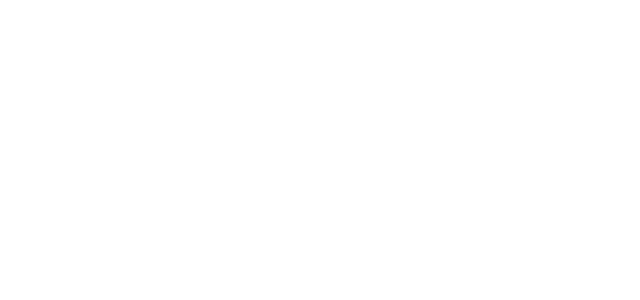
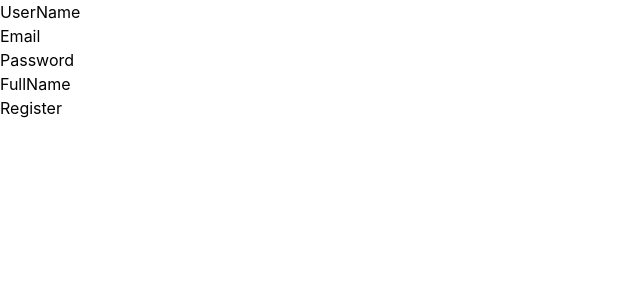
Before and after one commit to midlajco/authentication-system, a React (Vite) app: page /register in a window 1280 px wide. Before the commit this address had no page. Shown: the top 300 px of the page, without its empty margins (0-640 px from the left). Built offline with nearby package versions, Linux system fonts and the light colour scheme.

Commit message:
feat: complete basic authentication flow

```diff
--- a/db.json
+++ b/db.json
@@ -1,13 +1,27 @@
 {
-    "users":[
-        {
-            "id":1,
-            "email":"m@e.com",
-            "password":"password@123",
-            "fullname":"midlajco",
-            "avatar": "https://images.unsplash.com/photo-1472099645785-5658abf4ff4e?w=150&h=150&fit=crop",
-            "createdAt":"2026-02-17T10:00:00Z"
-
-        }
-    ]
+  "users": [
+    {
+      "id": "1",
+      "email": "m@e.com",
+      "password": "password@123",
+      "fullName": "midlajco",
+      "avatar": "https://images.unsplash.com/photo-1472099645785-5658abf4ff4e?w=150&h=150&fit=crop",
+      "createdAt": "2026-02-17T10:00:00Z"
+    },
+    {
+      "username": "test",
+      "email": "t@g.c",
+      "password": "123",
+      "fullName": "dd",
+      "id": "tuZ_So6l8Qk"
+    },
+    {
+      "username": "2test",
+      "email": "2@a.com",
+      "password": "2",
+      "fullName": "x",
+      "id": "Yi_r5FoC504"
+    }
+  ],
+  "$schema": "./node_modules/json-server/schema.json"
 }
--- a/src/App.jsx
+++ b/src/App.jsx
@@ -1,25 +1,33 @@
-import {BrowserRouter,Routes,Route} from "react-router-dom"
+import {BrowserRouter,Routes,Route,Navigate} from "react-router-dom"
 import {AuthProvider} from "./contexts/AuthContext"
 import LoginPage from "./pages/LoginPage"
 import Dashboard from "./pages/Dashboard"
 import ProtectedRoute from "./components/ProtectedRoute"
+import RegisterPage from "./pages/RegisterPage"
+
 
 function App() {
 
+
   return (
-   <AuthProvider>
+
      <BrowserRouter>
-        <Routes>
+      <AuthProvider>
+          <Routes>
+            <Route  path="/" element={<Navigate to="/login" />}/>
             <Route  path="/login"  element={<LoginPage/>}/>
             <Route  path="/dashboard"
                  element={  <ProtectedRoute>
                                     <Dashboard/>
                             </ProtectedRoute>}/>
+            <Route path="/register"  element={<RegisterPage/>} />
 
 
         </Routes>
+      </AuthProvider>
+
     </BrowserRouter>
-   </AuthProvider>
+
 
   )
 }
--- a/src/contexts/AuthContext.jsx
+++ b/src/contexts/AuthContext.jsx
@@ -1,38 +1,52 @@
-import {  createContext } from "react"
-import { useState,useEffect } from "react"
-import { getUserByEmail,getUserById } from "../services/authApi";
+import { useState,useEffect,createContext } from "react"
+import { useNavigate } from "react-router-dom";
+import { getUserByEmail,
+        getUserById,
+        createUser } from "../services/authApi";
 
 
-const AuthContext =createContext();
+ const AuthContext =createContext();
+
+
 
 
 function AuthProvider({children}){
+
+    const navigate =useNavigate();
+    const[user,setUser] =useState(null);
+    const [isLoading,setIsLoading]=useState(true)
+
+
+//register
+
+    const register =async(userData)=>{
+      const result = await createUser(userData)
+      return result
+    };
+
 
 //login
     const login= async (email,password)=>{
        const users =await getUserByEmail(email);
        if(users.length === 0){
-        console.log("User not found")
-        return
+        return false;
        }
        if(password !==users[0].password){
-        console.log("incorrect password")
-        return
+        return false;
        }
        const user =users[0];
-       console.log("User found",user)
        setUser(user)
        localStorage.setItem("userId",user.id)
+       return true;
 
-    }
+
+    };
 //logout
     const logout = ()=>{
         setUser(null);
-        localStorage.removeItem("userId")
-
-
-    }
-//fetch-loginned user
+        localStorage.removeItem("userId");
+  };
+//fetch-loginned user after referesh
 
     const fetchCurrentUser =async ()=>{
         const userId =localStorage.getItem("userId");
@@ -42,25 +56,27 @@ function AuthProvider({children}){
              return ; }
 
         const user =await getUserById(userId);
-        setUser(user)
-        setIsLoading(false)
+        setUser(user);
+        setIsLoading(false);
 
     }
+
+      // Check authentication when app starts
 
     useEffect( ()=> {
         fetchCurrentUser();
     } ,[])
 
 
-    const[user,setUser] =useState(null);
 
-// check- is authenticated
+
+// check- if user is logged in
 
     const isAuthenticated =() =>{
         return user  !==  null;
     }
 
-     const [isLoading,setIsLoading]=useState(true)
+
 
 
 
@@ -70,7 +86,8 @@ function AuthProvider({children}){
                                         fetchCurrentUser,
                                         logout,
                                         isAuthenticated,
-                                        isLoading}} >
+                                        isLoading,
+                                        register}} >
             {children}
         </AuthContext.Provider>
     )
--- a/src/pages/Dashboard.jsx
+++ b/src/pages/Dashboard.jsx
@@ -1,9 +1,22 @@
+import { useContext } from "react"
+import { AuthContext } from "../contexts/AuthContext"
+import { useNavigate } from "react-router-dom"
 
 
 function Dashboard() {
+
+const { logout } =useContext(AuthContext)
+const navigate =useNavigate();
+
+const handleLogout =()=>{
+  logout();
+  navigate("/login")
+}
+
   return (
     <div>
         <h1>dash</h1>
+        <button onClick={handleLogout} >Logout</button>
     </div>
   )
 }
--- a/src/pages/LoginPage.jsx
+++ b/src/pages/LoginPage.jsx
@@ -1,6 +1,7 @@
 import { useState } from "react";
 import { useContext } from "react";
 import {AuthContext} from "../contexts/AuthContext";
+import { useNavigate } from "react-router-dom";
 
 
 function LoginPage() {
@@ -9,15 +10,20 @@ const [email,setEmail]=useState("");
 const [password,setPassword]=useState("");
 
 
-const {login}=useContext(AuthContext)
+const {login}=useContext(AuthContext);
+const navigate =useNavigate();
 
 
 
 
-const handleSubmit = (e) => {
+const handleSubmit =async  (e) => {
   e.preventDefault();
+  const success =await login(email,password);
+  if ( success === true ){
+     navigate("/dashboard")
 
-  login(email,password)
+  }
+
 };
 
   return (
--- /dev/null
+++ b/src/pages/RegisterPage.jsx
@@ -0,0 +1,62 @@
+import { useState } from "react"
+import { useContext } from "react";
+import { AuthContext } from "../contexts/AuthContext";
+import { useNavigate } from "react-router-dom";
+
+function RegisterPage() {
+
+    const {register} =useContext(AuthContext)
+    const navigate =useNavigate()
+
+    const[username,setUsername]=useState("")
+    const[email,setEmail]=useState("");
+    const[password,setPassword]=useState("");
+    const[fullName,setFullName]=useState("");
+
+    const handleSubmit =async (e)=>{
+        e.preventDefault();
+        await register({username,
+                    email,
+                    password,
+                    fullName
+        })
+        navigate("/login")
+
+    }
+
+
+
+  return (
+    <div>
+        <form onSubmit={handleSubmit} >
+            <div>
+                <label htmlFor="username">UserName</label>
+                <input id="username" type="text"
+                        onChange={(e=>setUsername(e.target.value))}
+                        value={username} />
+            </div>
+            <div>
+                <label htmlFor="email">Email</label>
+                <input id="email" type="email"
+                       onChange={(e=>setEmail(e.target.value))}
+                        value={email} />
+            </div>
+            <div>
+                <label htmlFor="password">Password</label>
+                <input id="password" type="password"
+                         onChange={(e=>setPassword(e.target.value))}
+                        value={password} />
+            </div>
+            <div>
+                <label htmlFor="fullName">FullName</label>
+                <input id="fullName" type="text"
+                         onChange={(e=>setFullName(e.target.value))}
+                        value={fullName} />
+            </div>
+            <button type="submit" >Register</button>
+        </form  >
+    </div>
+  )
+}
+
+export default RegisterPage
--- a/src/services/authApi.js
+++ b/src/services/authApi.js
@@ -11,3 +11,7 @@ export const getUserById =async(id)=>{
     return response.data
 
 }
+export const createUser = async(userData)=>{
+  const response =await axios.post("http://localhost:3001/users",userData)
+  return response.data
+}
```
